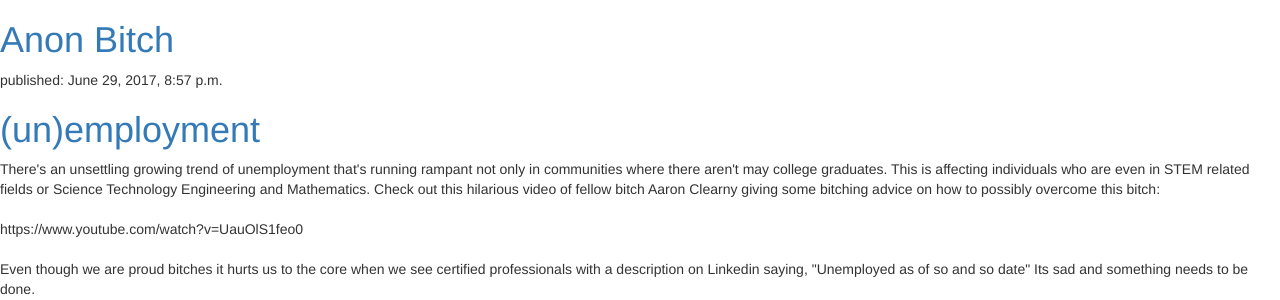
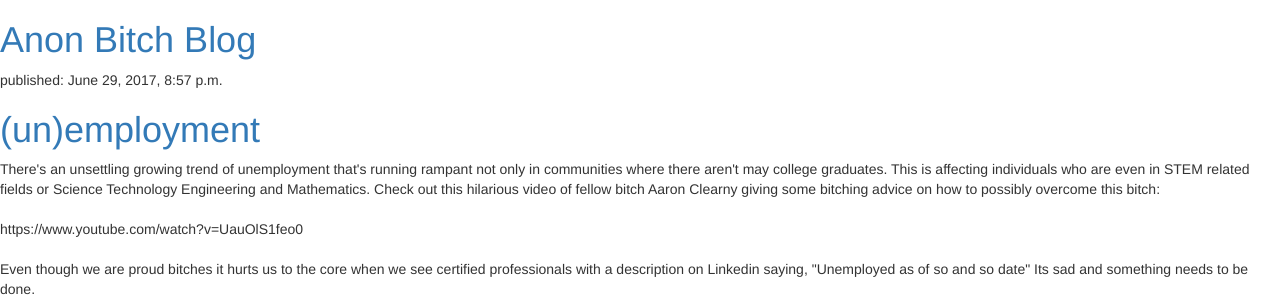
Before and after one commit to arrnwo/my-first-blog, a Django app: page / in a window 1280 px wide. Shown: the top 300 px of the page. Run offline with Django 3.2, Linux system fonts and the light colour scheme; data comes from the database, SQL or seed files in the repository; some libraries are stand-ins or nearby versions.

Commit message:
Edited post_list.html file

```diff
--- a/blog/templates/blog/post_list.html
+++ b/blog/templates/blog/post_list.html
@@ -8,8 +8,9 @@
     </head>
     <body>
         <div>
-            <h1><a href="">Anon Bitch</a></h1>
+            <h1><a href="">Anon Bitch Blog</a></h1>
         </div>
+
         {% for post in posts %}
             <div>
               <p>published: {{ post.published_date }}</p>
@@ -17,6 +18,5 @@
               <p>{{ post.text|linebreaksbr }}</p>
             </div>
         {% endfor %}
-
     </body>
 </html>
```
Lines whose indentation alone changed are shown as unchanged.
